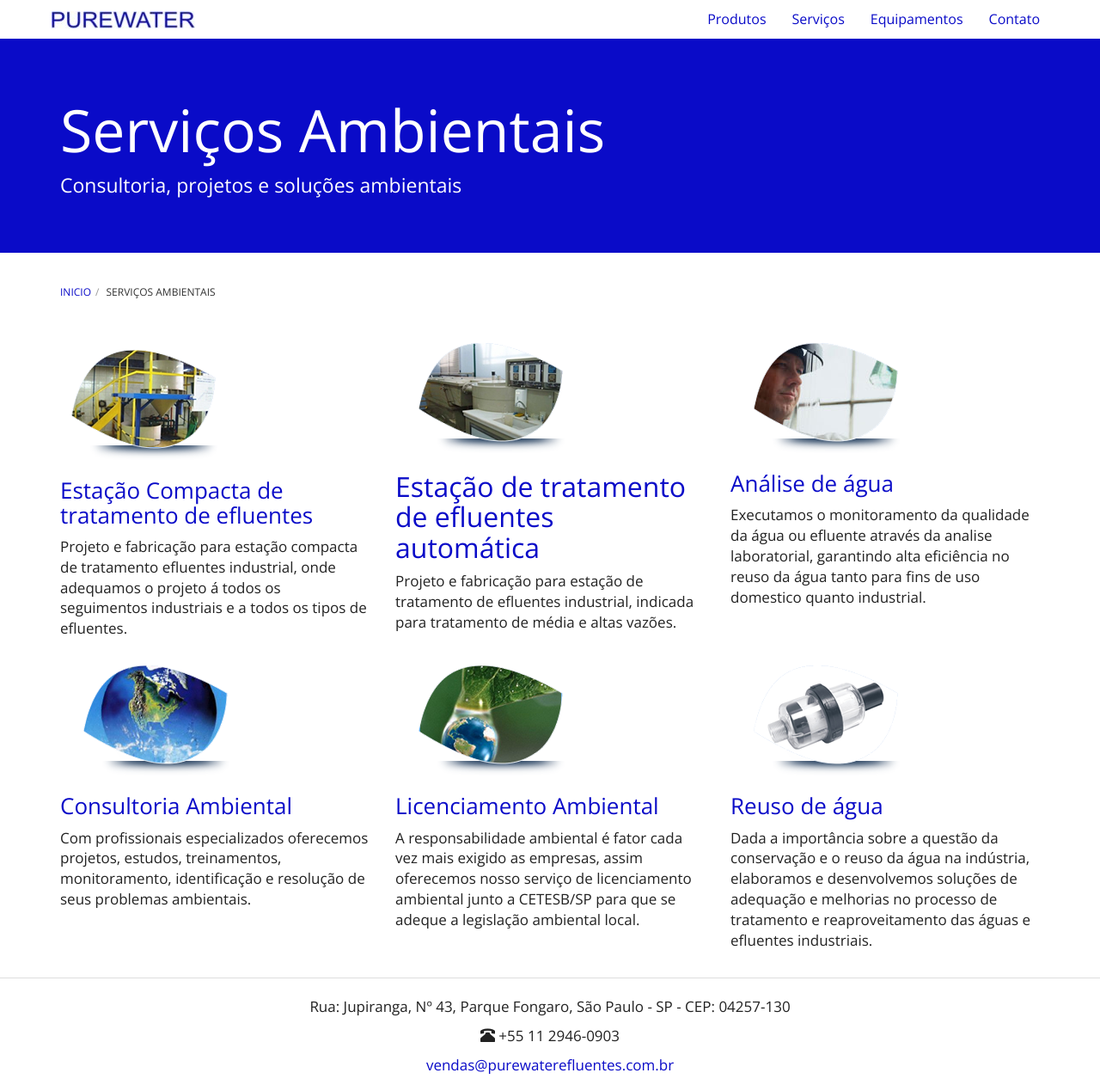
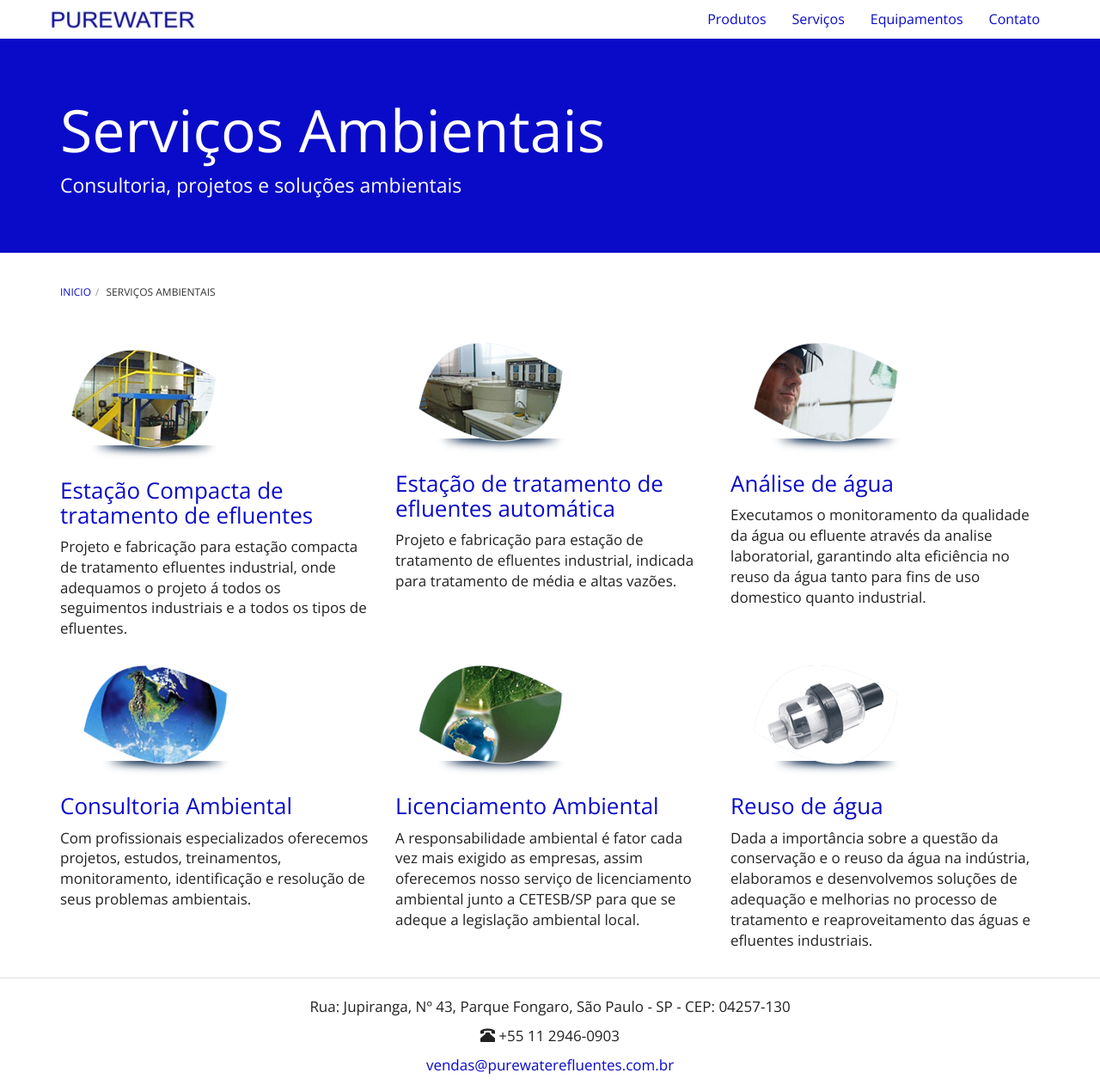
Before and after one commit to purewaterefluentes/purewaterefluentes.github.io, a Jekyll site: the page built from servicos/index.html, in a window 1280 px wide and 1262 px high. Shown: the whole window at 86% size. Built offline with Jekyll 4.4.1, drawn with Linux system fonts in a browser that asks for light colours; nearby versions of some CDN libraries; library files that are not in the unit come from our copies.

Commit message:
fix header

```diff
--- a/servicos/index.html
+++ b/servicos/index.html
@@ -13,7 +13,7 @@ subtitle: Consultoria, projetos e soluções ambientais
         </div>
         <div class="col-md-4">
           <img src="../website/images/icon_ete_automatica.png" alt="Estação automatica de tratamento de efluentes" class="img-responsive" />
-          <a href="estacao-tratamento-efluentes-automatica.html"><h2>Estação de tratamento de efluentes automática</h3></a>
+          <a href="estacao-tratamento-efluentes-automatica.html"><h3>Estação de tratamento de efluentes automática</h3></a>
           <p>Projeto e fabricação para estação de tratamento de efluentes industrial, indicada para tratamento de média e altas vazões.</p>
         </div>
         <div class="col-md-4">
```
